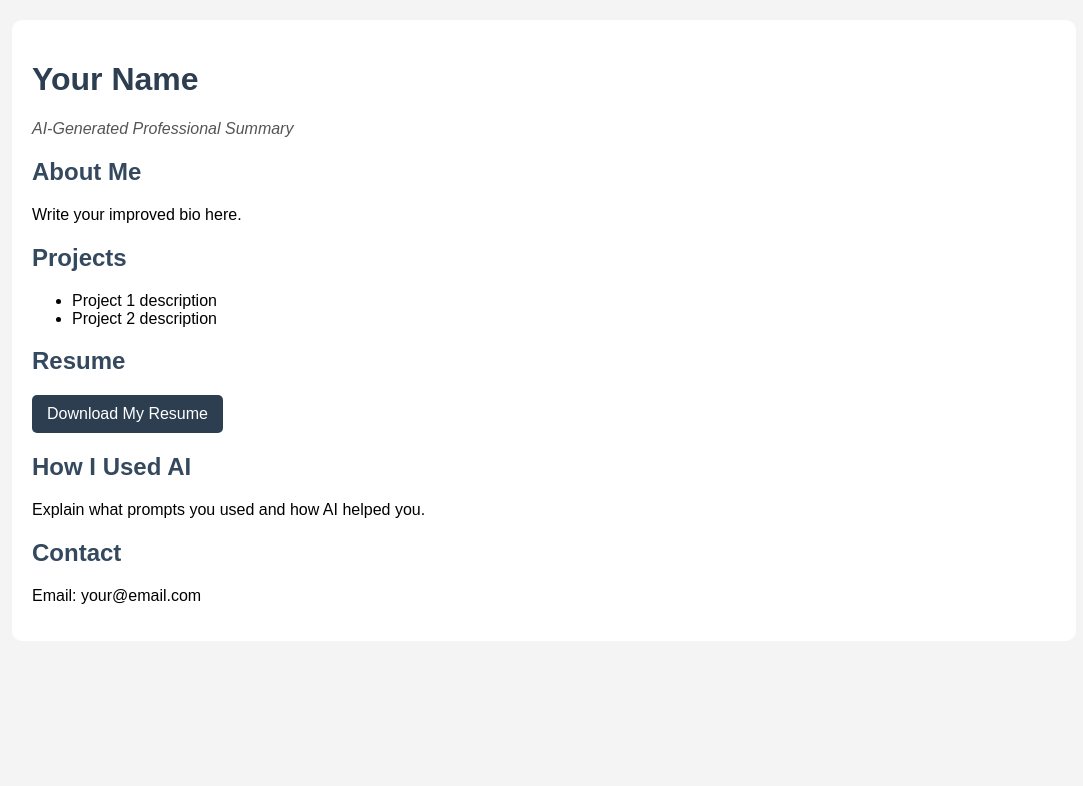
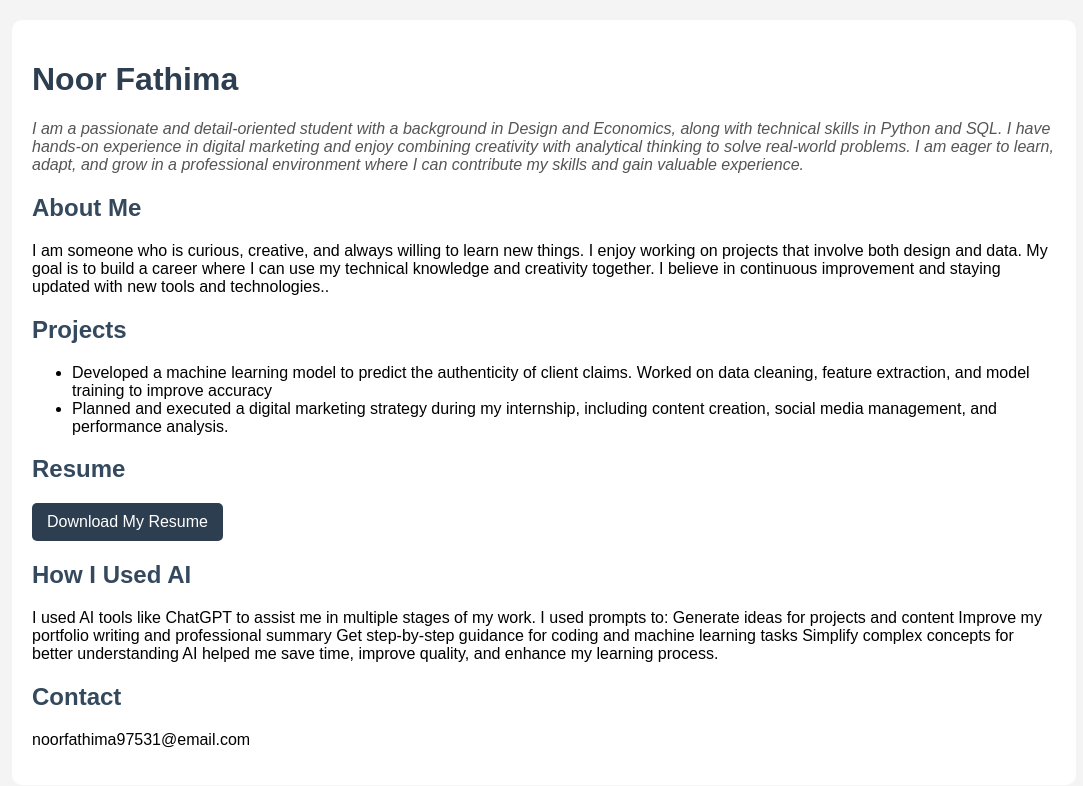
Before and after one commit to noorfathima97531-byte/proj1, a plain HTML site: page index.html in a window 1280 px wide. Shown: the whole page, without its empty margins (96-1179 px from the left). Drawn offline with Linux system fonts and the light colour scheme.

Commit message:
Add files via upload

```diff
--- a/index.html
+++ b/index.html
@@ -8,19 +8,19 @@
 
 <div class="container">
 
-    <h1>Your Name</h1>
-    <p class="tagline">AI-Generated Professional Summary</p>
+    <h1>Noor Fathima</h1>
+    <p class="tagline">I am a passionate and detail-oriented student with a background in Design and Economics, along with technical skills in Python and SQL. I have hands-on experience in digital marketing and enjoy combining creativity with analytical thinking to solve real-world problems. I am eager to learn, adapt, and grow in a professional environment where I can contribute my skills and gain valuable experience.</p>
 
     <section>
         <h2>About Me</h2>
-        <p>Write your improved bio here.</p>
+        <p>I am someone who is curious, creative, and always willing to learn new things. I enjoy working on projects that involve both design and data. My goal is to build a career where I can use my technical knowledge and creativity together. I believe in continuous improvement and staying updated with new tools and technologies..</p>
     </section>
 
     <section>
         <h2>Projects</h2>
         <ul>
-            <li>Project 1 description</li>
-            <li>Project 2 description</li>
+            <li>Developed a machine learning model to predict the authenticity of client claims. Worked on data cleaning, feature extraction, and model training to improve accuracy</li>
+            <li>Planned and executed a digital marketing strategy during my internship, including content creation, social media management, and performance analysis.</li>
         </ul>
     </section>
 
@@ -31,12 +31,19 @@
 
     <section>
         <h2>How I Used AI</h2>
-        <p>Explain what prompts you used and how AI helped you.</p>
+        <p>I used AI tools like ChatGPT to assist me in multiple stages of my work. I used prompts to:
+
+Generate ideas for projects and content
+Improve my portfolio writing and professional summary
+Get step-by-step guidance for coding and machine learning tasks
+Simplify complex concepts for better understanding
+
+AI helped me save time, improve quality, and enhance my learning process.</p>
     </section>
 
     <section>
         <h2>Contact</h2>
-        <p>Email: your@email.com</p>
+        <p>noorfathima97531@email.com</p>
     </section>
 
 </div>
```
